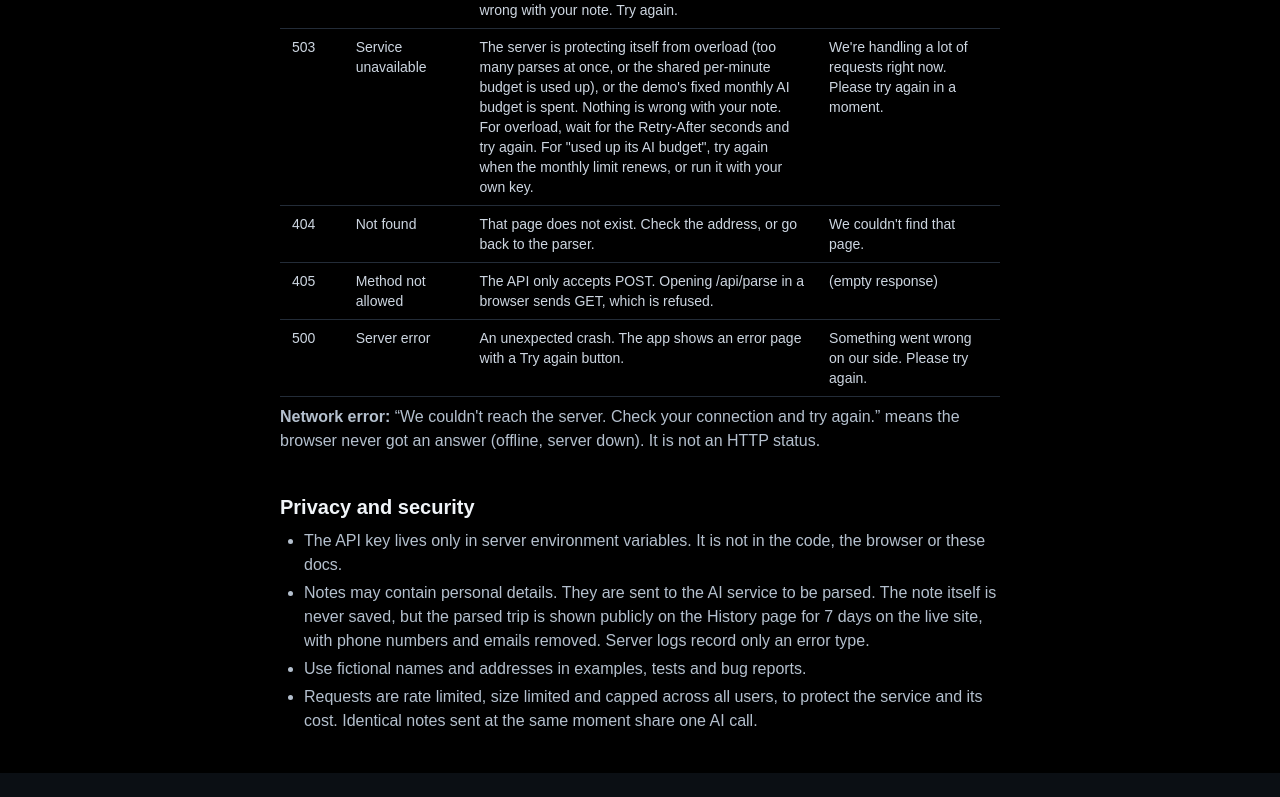
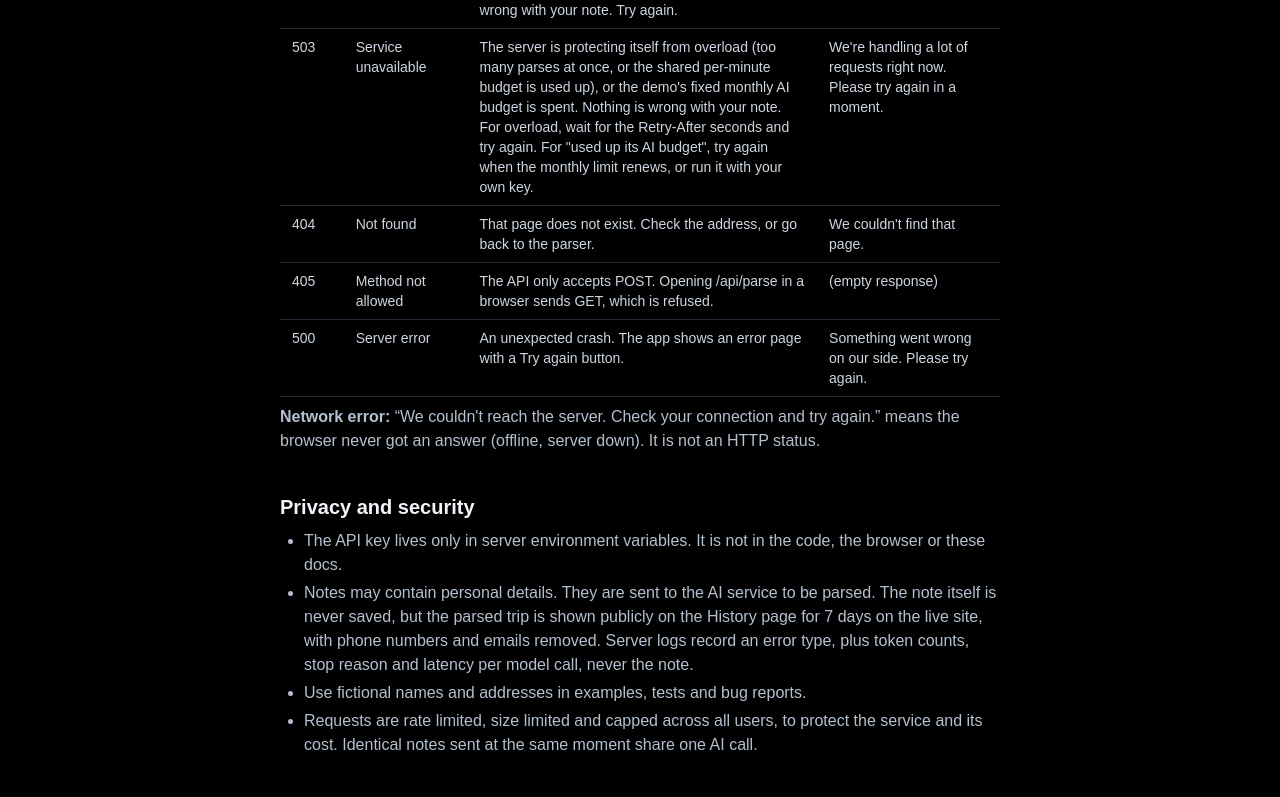
Before and after one commit to visualtechnet/ridenote, a Next.js app: page /docs in a window 1280 px wide. Shown: the part 10402-11199 px from the top of the page. Before the commit the page ends 11175 px from the top, so only its background shows below. Built offline with nearby package versions, Linux system fonts and the light colour scheme; a web font is replaced by a local one.

Commit message:
docs: describe the per-call usage log line

```diff
--- a/app/docs/page.tsx
+++ b/app/docs/page.tsx
@@ -682,7 +682,8 @@ export default function DocsPage() {
               Notes may contain personal details. They are sent to the AI service to be parsed. The
               note itself is never saved, but the parsed trip is shown publicly on the History page
               for 7 days on the live site, with phone numbers and emails removed. Server logs record
-              only an error type.
+              an error type, plus token counts, stop reason and latency per model call, never the
+              note.
             </li>
             <li>Use fictional names and addresses in examples, tests and bug reports.</li>
             <li>
```
Also changed, not shown: 3 other files (tests, documents, lock files or other folders).
